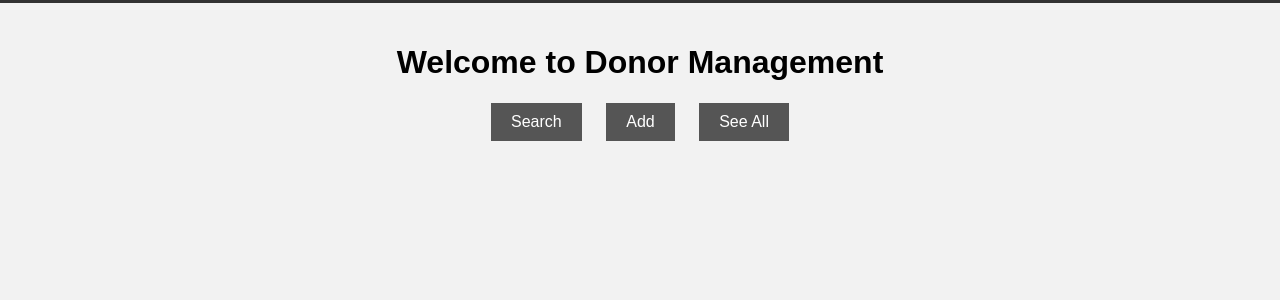
After one commit to Tahmid-Amin/Cloud-App, a Django app: template DonorHub/DonorApp/templates/landing_page.html in a window 1280 px wide. The commit adds this page. Shown: the top 300 px of the page. Run offline with Django 5.2, Linux system fonts and the light colour scheme; the template is opened without the code that fills it, so the values that code supplies are empty.

Commit message:
polishing views

```diff
--- a/DonorHub/DonorApp/forms.py
+++ b/DonorHub/DonorApp/forms.py
@@ -4,4 +4,4 @@ from .models import DonorInfo
 class DonorForm(forms.ModelForm):
     class Meta:
         model = DonorInfo
-        fields = '__all__'  # Include all fields from the Donor model
+        fields = ['Firstname', 'Surname', 'DOB', 'city', 'gender', 'bloodtype', 'image']  # Include all fields from the Donor model
--- a/DonorHub/DonorApp/models.py
+++ b/DonorHub/DonorApp/models.py
@@ -1,4 +1,5 @@
 from django.db import models
+
 
 # Create your models here.
 
--- /dev/null
+++ b/DonorHub/DonorApp/templates/landing_page.html
@@ -0,0 +1,49 @@
+<!DOCTYPE html>
+<html>
+<head>
+    <title>Donor Management Landing Page</title>
+    <style>
+        body {
+            background-color: #f2f2f2; /* Grey background */
+            margin: 0;
+            font-family: Arial, sans-serif;
+        }
+        .header {
+            background-color: #333; /* Dark background for the header */
+            padding: 10px;
+            text-align: right;
+        }
+        .container {
+            border-top: 3px solid #333; /* Border along the top */
+            padding: 20px;
+            text-align: center;
+        }
+        .button-container {
+            margin-top: 20px;
+        }
+        .button-container a {
+            margin: 10px;
+            text-decoration: none;
+        }
+        .button-container a button {
+            padding: 10px 20px;
+            font-size: 16px;
+            background-color: #555; /* Dark grey button */
+            color: white;
+            border: none;
+            cursor: pointer;
+        }
+    </style>
+</head>
+<body>
+
+    <div class="container">
+        <h1>Welcome to Donor Management</h1>
+        <div class="button-container">
+            <a href="{% url 'search' %}"><button>Search</button></a>
+            <a href="{% url 'add' %}"><button>Add</button></a>
+            <a href="{% url 'all' %}"><button>See All</button></a>
+        </div>
+    </div>
+</body>
+</html>
--- a/DonorHub/DonorApp/urls.py
+++ b/DonorHub/DonorApp/urls.py
@@ -2,8 +2,8 @@ from django.urls import path
 from . import views
 
 urlpatterns = [
-    path("", views.donor_info, name = "home"),
-
+    path("", views.landing, name= "landing"),
+    path("all/", views.donor_info, name = "all"),
     path('search/', views.search, name = 'search'),
     path('alter/<int:donor_id>/', views.alter, name = 'alter'),
     path('add/', views.add, name = 'add'),
--- a/DonorHub/DonorApp/views.py
+++ b/DonorHub/DonorApp/views.py
@@ -2,6 +2,9 @@ from django.shortcuts import render, redirect
 from .models import DonorInfo
 from .forms import DonorForm
 # Create your views here.
+
+def landing(request):
+    return render(request, 'landing_page.html')
 
 def donor_info(request):
     donor = DonorInfo.objects.all()  # Retrieve all donors from the database
--- a/DonorHub/DonorHub/settings.py
+++ b/DonorHub/DonorHub/settings.py
@@ -39,7 +39,7 @@ INSTALLED_APPS = [
     'django.contrib.messages',
     'django.contrib.staticfiles',
     'DonorApp'
-    'Pillow'
+
 ]
 
 MIDDLEWARE = [
--- a/DonorHub/DonorHub/urls.py
+++ b/DonorHub/DonorHub/urls.py
@@ -15,9 +15,11 @@ Including another URLconf
     2. Add a URL to urlpatterns:  path('blog/', include('blog.urls'))
 """
 from django.contrib import admin
+from django.conf import settings
+from django.conf.urls.static import static
 from django.urls import path, include
 
 urlpatterns = [
     path('admin/', admin.site.urls),
     path("", include("DonorApp.urls"))
-]
+] + static(settings.MEDIA_URL, document_root=settings.MEDIA_ROOT)
```
Also changed, not shown: DonorHub/DonorApp/templates/donor_info.html (+11 -1 lines), DonorHub/db.sqlite3.
